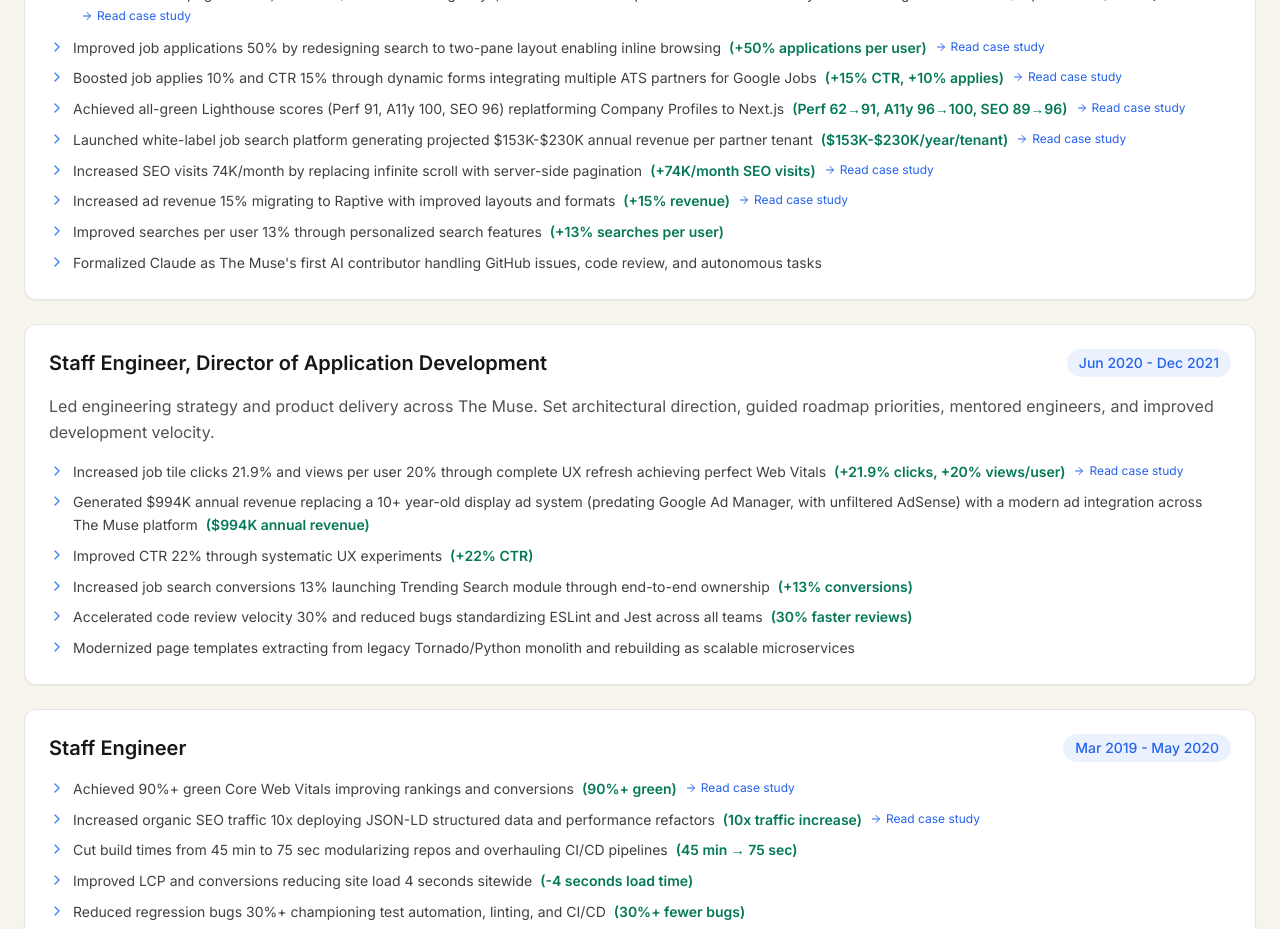
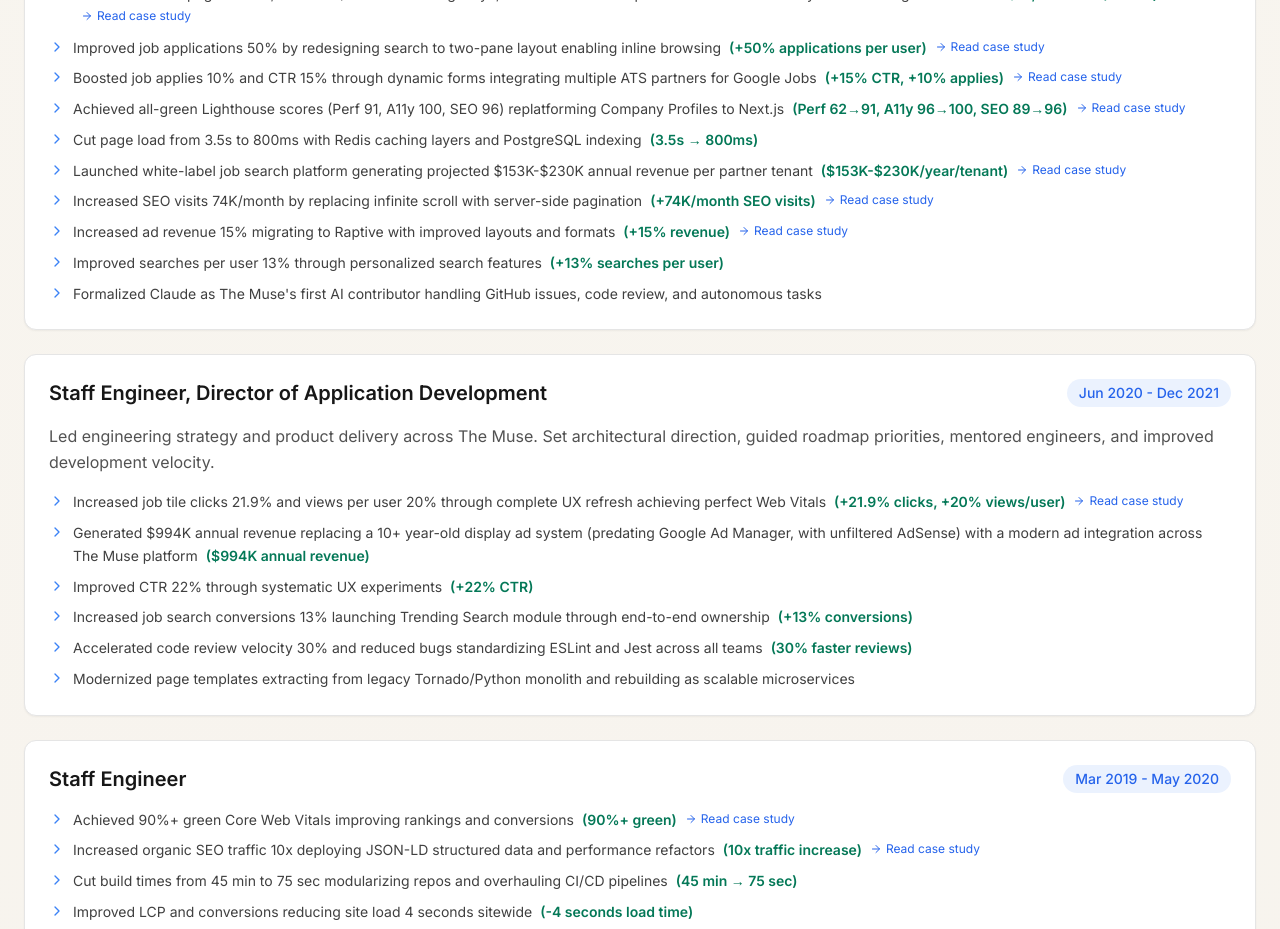
Before and after one commit to RichardDillman/RIchardDillman.com, a Next.js app: page /experience in a window 1280 px wide. Shown: the part 1900-2829 px from the top of the page. Built offline with nearby package versions, Linux system fonts and the light colour scheme.

Commit message:
Add the Muse page load result: 3.5s to 800ms

```diff
--- a/data/experience.ts
+++ b/data/experience.ts
@@ -156,6 +156,10 @@
             text: 'Achieved all-green Lighthouse scores (Perf 91, A11y 100, SEO 96) replatforming Company Profiles to Next.js',
             metrics: 'Perf 62→91, A11y 96→100, SEO 89→96',
             projectId: 'the-muse-company-profiles',
+          },
+          {
+            text: 'Cut page load from 3.5s to 800ms with Redis caching layers and PostgreSQL indexing',
+            metrics: '3.5s → 800ms',
           },
           {
             text: 'Launched white-label job search platform generating projected $153K-$230K annual revenue per partner tenant',
```
Also changed, not shown: resume/Richard-Dillman-Engineer-Resume.md (+1 -0 lines), 1 other file (tests, documents, lock files or other folders).
